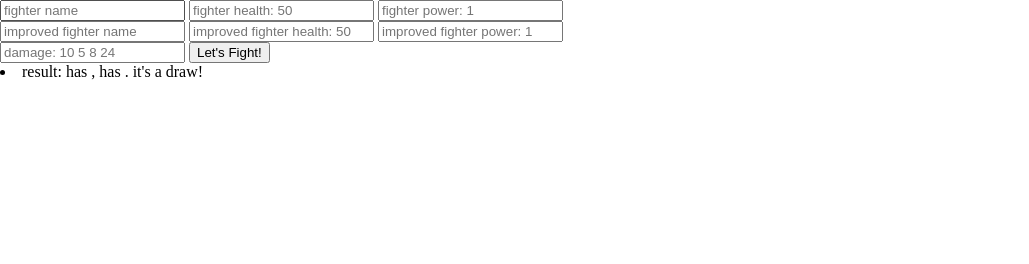
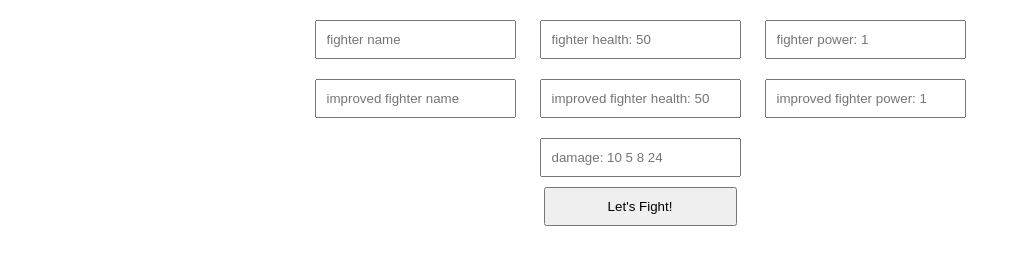
Before and after one commit to CheStas/typescrpitExmaple, a website built with webpack: page src/views/index.html in a window 1280 px wide. Both pictures are taken after a click on the button "Let's Fight!". Shown: the whole page, without its empty margins (0-1029 px from the left). Built offline with nearby package versions, Linux system fonts and the light colour scheme; files whose address does not match are found by name.

Commit message:
add style

```diff
--- a/src/public/battle/battle.ts
+++ b/src/public/battle/battle.ts
@@ -33,13 +33,11 @@ export class Battle implements IBattle {
                 } else {
                     this._insertInfo(improvedFighter.doubleHit(fighter, item))
 
-
                     if (fighter.health <= 0) {
                         fighter.health = 0;
                         this._insertInfo(`${fighter.name} has died, ${improvedFighter.name} has won!`)
                         return false;
                     }
-
                 }
             }
             return true;
@@ -51,23 +49,30 @@ export class Battle implements IBattle {
 
     initializeBattle() {
         const startButton = document.getElementById('start') as HTMLButtonElement;
-        const fighterName = document.getElementById('fighter1-name') as HTMLButtonElement;
-        const fighterPower = document.getElementById('fighter1-power') as HTMLButtonElement;
-        const fighterHealth = document.getElementById('fighter1-health') as HTMLButtonElement;
-        const fighterImprovedName = document.getElementById('fighter2-name') as HTMLButtonElement;
-        const fighterImprovedPower = document.getElementById('fighter2-power') as HTMLButtonElement;
-        const fighterImprovedHealth = document.getElementById('fighter2-health') as HTMLButtonElement;
-        const damage = document.getElementById('damage') as HTMLButtonElement;
+        const fighterName = document.getElementById('fighter1-name') as HTMLInputElement;
+        const fighterPower = document.getElementById('fighter1-power') as HTMLInputElement;
+        const fighterHealth = document.getElementById('fighter1-health') as HTMLInputElement;
+        const fighterImprovedName = document.getElementById('fighter2-name') as HTMLInputElement;
+        const fighterImprovedPower = document.getElementById('fighter2-power') as HTMLInputElement;
+        const fighterImprovedHealth = document.getElementById('fighter2-health') as HTMLInputElement;
+        const damage = document.getElementById('damage') as HTMLInputElement;
 
         startButton.addEventListener('click', () => {
-            let fighter = new Fighter(fighterName.value, fighterPower.value, fighterHealth.value)
-            let improvedFighter = new ImprovedFighter(fighterImprovedName.value,  fighterImprovedPower.value,  fighterImprovedHealth.value)
-            this._insertInfo(this._fight(fighter, improvedFighter, damage.value))
+
+            if (fighterName.value.length !== 0 && fighterPower.value.length !== 0 && fighterHealth.value.length !== 0 && fighterImprovedName.value.length !== 0 && fighterImprovedPower.value.length !== 0 && fighterImprovedHealth.value.length !== 0 && damage.value.length !== 0) {
+
+                let fighter = new Fighter(fighterName.value, fighterPower.value, fighterHealth.value)
+                let improvedFighter = new ImprovedFighter(fighterImprovedName.value,  fighterImprovedPower.value,  fighterImprovedHealth.value)
+
+                this._insertInfo(this._fight(fighter, improvedFighter, damage.value))
+            } else {
+                alert('fill in all the filed')
+            }
         });
     }
 
     private _insertInfo(text:string): void {
-        const result = document.getElementById('result') as HTMLButtonElement;
+        const result = document.getElementById('result') as HTMLElement;
         let li = document.createElement('li')
         li.innerHTML = text;
         result.appendChild(li);
--- a/src/public/battle/fighter.ts
+++ b/src/public/battle/fighter.ts
@@ -19,7 +19,7 @@ export class Fighter implements IFighter {
 
     setDamage(damage) {
         this.health = this.health - damage;
-        return `hit!! ${this.name}'s health is ${this.health}`
+        return `hit!! ${this.name}'s health is ${this.health > 0 ? this.health : 0}`
     }
 
     hit(enemy, point) {
--- a/src/styles/main.css
+++ b/src/styles/main.css
@@ -2,3 +2,27 @@ body {
     margin: 0;
     padding: 0;
 }
+
+.wrap {
+    margin: 10px;
+    display: flex;
+    flex-flow: column nowrap;
+    align-items: center;
+}
+
+input {
+    padding: 10px;
+    margin: 10px;
+}
+ul {
+    list-style-type: none;
+}
+
+ul li {
+    padding: 5px;
+}
+#start {
+    width: 193px;
+    padding: 10px;
+    cursor: pointer;
+}
--- a/src/views/index.html
+++ b/src/views/index.html
@@ -8,17 +8,19 @@
 </head>
 <body>
     <div class="wrap">
+        <div class="fighter">
             <input type="text" id="fighter1-name" placeholder="fighter name">
             <input type="number" id="fighter1-health" placeholder="fighter health: 50">
             <input type="number" id="fighter1-power" placeholder="fighter power: 1">
         </div>
-    <div>
+        <div class="fighter">
             <input type="text" id="fighter2-name" placeholder="improved fighter name">
             <input type="number" id="fighter2-health" placeholder="improved fighter health: 50">
             <input type="number" id="fighter2-power" placeholder="improved fighter power: 1">
         </div>
         <input type="text" id="damage" placeholder="damage: 10 5 8 24">
         <button id="start">Let's Fight!</button>
-    <div id="result"></div>
+        <ul id="result"></ul>
+    </div>
 </body>
 </html>
```
Lines whose indentation alone changed are shown as unchanged.
